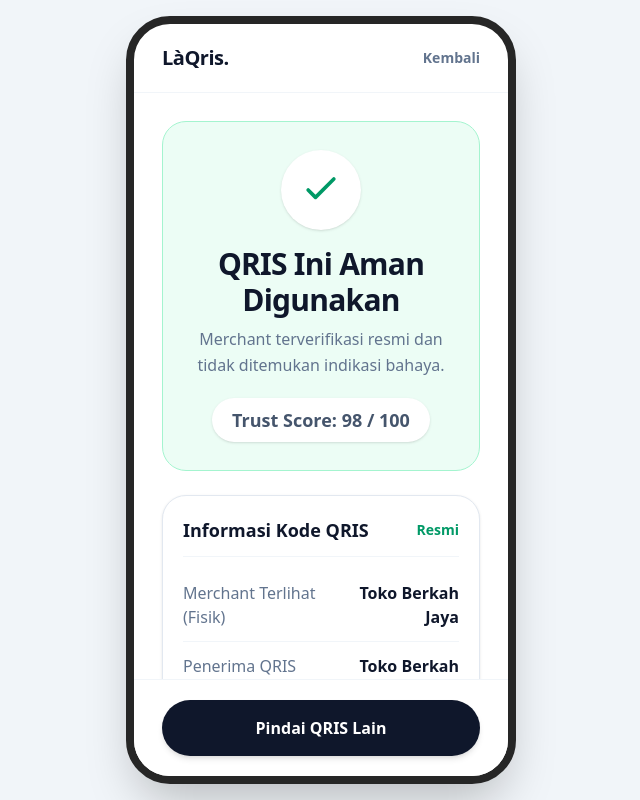
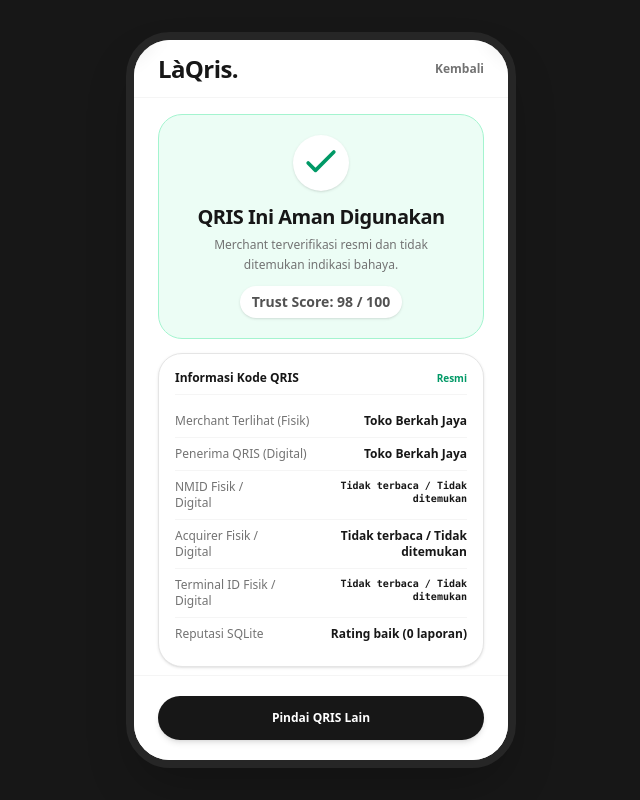
Before and after one commit to just-naumi/LaQris-Dev, a Next.js app in the folder LaQris/frontend/: page /result/aman in a window 1280 px wide. Shown: the whole page, without its empty margins (319-959 px from the left). Built offline with nearby package versions, Linux system fonts and the light colour scheme; no server answers.

Commit message:
fix: harmonize result screen with dashboard style

```diff
--- a/LaQris/frontend/src/components/qris-result-page.tsx
+++ b/LaQris/frontend/src/components/qris-result-page.tsx
@@ -79,71 +79,71 @@
   const actionHref = type === "bahaya" || type === "waspada" ? "/report" : "/dashboard";
 
   return (
-    <main className="h-dvh overflow-hidden bg-slate-100 py-0 sm:py-4 flex items-center justify-center font-sans antialiased">
-      <div className="w-full max-w-[390px] h-full sm:h-[min(844px,calc(100dvh-2rem))] bg-white sm:rounded-[44px] shadow-2xl overflow-hidden flex flex-col relative border-0 sm:border-[8px] border-neutral-800 text-slate-900">
-        <header className="px-7 py-5 border-b border-slate-100 flex items-center justify-between shrink-0">
-          <Link href="/dashboard" className="text-xl font-black tracking-tight">LàQris.</Link>
-          <Link href="/dashboard" className="text-sm font-bold text-slate-500 hover:text-slate-900">Kembali</Link>
+    <main className="h-dvh overflow-hidden bg-neutral-900 py-0 sm:py-8 flex items-center justify-center font-sans antialiased">
+      <div className="w-full max-w-[390px] h-full sm:h-[min(844px,calc(100dvh-4rem))] bg-white sm:rounded-[44px] shadow-2xl overflow-hidden flex flex-col relative border-0 sm:border-[8px] border-neutral-800 text-neutral-900">
+        <header className="navbar min-h-[58px] bg-white/90 backdrop-blur border-b border-neutral-100 px-6 flex items-center justify-between shrink-0">
+          <Link href="/dashboard" className="text-2xl font-black tracking-tight">LàQris.</Link>
+          <Link href="/dashboard" className="text-xs font-bold text-neutral-500 hover:text-neutral-900">Kembali</Link>
         </header>
 
-        <div className="flex-1 overflow-y-auto px-7 py-7 space-y-6">
-          <section className={`${config.soft} ${config.border} rounded-3xl border p-7 text-center`}>
-            <div className={`mx-auto mb-4 flex h-20 w-20 items-center justify-center rounded-full bg-white shadow-sm ${config.accent}`}>
+        <div className="flex-1 overflow-y-auto px-6 py-4 space-y-3.5">
+          <section className={`${config.soft} ${config.border} rounded-3xl border p-5 text-center`}>
+            <div className={`mx-auto mb-3 flex h-14 w-14 items-center justify-center rounded-full bg-white shadow-sm ${config.accent}`}>
               {type === "aman" ? (
                 <svg className="h-11 w-11" fill="none" viewBox="0 0 24 24" stroke="currentColor" strokeWidth={2}><path strokeLinecap="round" strokeLinejoin="round" d="m5 12 4 4L19 6" /></svg>
               ) : (
                 <svg className="h-11 w-11" fill="none" viewBox="0 0 24 24" stroke="currentColor" strokeWidth={2}><path strokeLinecap="round" strokeLinejoin="round" d="M12 9v3.75m9-.75a9 9 0 1 1-18 0 9 9 0 0 1 18 0ZM12 16.5h.008v.008H12V16.5Z" /></svg>
               )}
             </div>
-            <h1 className="text-3xl font-black tracking-tight">{config.title}</h1>
-            <p className="mx-auto mt-2 max-w-[430px] text-base font-medium leading-relaxed text-slate-500">{config.subtitle}</p>
-            <div className="mt-5 inline-flex rounded-full bg-white px-5 py-2 text-lg font-black text-slate-600 shadow-sm">
+            <h1 className="text-xl font-black tracking-tight">{config.title}</h1>
+            <p className="mx-auto mt-1 max-w-[260px] text-xs font-medium leading-relaxed text-neutral-500">{config.subtitle}</p>
+            <div className="mt-3 inline-flex rounded-full bg-white px-3 py-1.5 text-sm font-black text-neutral-600 shadow-sm">
               Trust Score: {trustScore} / 100
             </div>
           </section>
 
           {scanData?.explanation && (
-            <div className={`${config.soft} ${config.border} rounded-2xl border px-5 py-4 text-base font-medium leading-relaxed ${config.accent}`}>
+            <div className={`${config.soft} ${config.border} rounded-2xl border px-3 py-3 text-xs font-medium leading-relaxed ${config.accent}`}>
               {explanation}
             </div>
           )}
 
           {visualizationUrl && (
-            <section className="overflow-hidden rounded-3xl border border-slate-200 bg-slate-50">
-              <img src={visualizationUrl} alt="Visualisasi hasil deteksi QRIS" className="mx-auto max-h-[390px] w-auto max-w-full object-contain" />
+            <section className="overflow-hidden rounded-3xl border border-neutral-200 bg-neutral-50">
+              <img src={visualizationUrl} alt="Visualisasi hasil deteksi QRIS" className="mx-auto max-h-[250px] w-auto max-w-full object-contain" />
             </section>
           )}
 
-          <section className="rounded-3xl border border-slate-200 bg-white p-5 shadow-sm">
-            <div className="mb-3 flex items-center justify-between border-b border-slate-100 pb-3">
-              <h2 className="text-lg font-black">Informasi Kode QRIS</h2>
-              <span className={`text-sm font-bold ${config.accent}`}>{type === "aman" ? "Resmi" : "Perlu Perhatian"}</span>
+          <section className="rounded-3xl border border-neutral-200 bg-white p-4 shadow-sm">
+            <div className="mb-2.5 flex items-center justify-between border-b border-neutral-100 pb-2">
+              <h2 className="text-xs font-black">Informasi Kode QRIS</h2>
+              <span className={`text-[10px] font-bold ${config.accent}`}>{type === "aman" ? "Resmi" : "Perlu Perhatian"}</span>
             </div>
-            <div className="divide-y divide-slate-100 text-base">
-              <div className="flex items-start justify-between gap-5 py-3"><span className="text-slate-500">Merchant Terlihat (Fisik)</span><strong className="text-right">{physicalMerchant}</strong></div>
-              <div className="flex items-start justify-between gap-5 py-3"><span className="text-slate-500">Penerima QRIS (Digital)</span><strong className={`text-right ${digitalMerchant === "Tidak ditemukan" ? "text-blue-600" : ""}`}>{digitalMerchant}</strong></div>
-              <div className="flex items-start justify-between gap-5 py-3"><span className="text-slate-500">NMID Fisik / Digital</span><strong className="text-right font-mono text-sm">{physicalNmid} / {digitalNmid}</strong></div>
-              <div className="flex items-start justify-between gap-5 py-3"><span className="text-slate-500">Acquirer Fisik / Digital</span><strong className="text-right">{physicalAcquirer} / {digitalAcquirer}</strong></div>
-              <div className="flex items-start justify-between gap-5 py-3"><span className="text-slate-500">Terminal ID Fisik / Digital</span><strong className="text-right font-mono text-sm">{physicalTid} / {digitalTid}</strong></div>
-              <div className="flex items-start justify-between gap-5 py-3"><span className="text-slate-500">Reputasi SQLite</span><strong className="text-right">{type === "bahaya" ? "Berisiko" : "Rating baik"} ({reportCount} laporan)</strong></div>
+            <div className="divide-y divide-neutral-100 text-xs">
+              <div className="flex items-start justify-between gap-3 py-2"><span className="text-neutral-500">Merchant Terlihat (Fisik)</span><strong className="text-right">{physicalMerchant}</strong></div>
+              <div className="flex items-start justify-between gap-3 py-2"><span className="text-neutral-500">Penerima QRIS (Digital)</span><strong className={`text-right ${digitalMerchant === "Tidak ditemukan" ? "text-blue-600" : ""}`}>{digitalMerchant}</strong></div>
+              <div className="flex items-start justify-between gap-3 py-2"><span className="text-neutral-500">NMID Fisik / Digital</span><strong className="text-right font-mono text-[10px]">{physicalNmid} / {digitalNmid}</strong></div>
+              <div className="flex items-start justify-between gap-3 py-2"><span className="text-neutral-500">Acquirer Fisik / Digital</span><strong className="text-right">{physicalAcquirer} / {digitalAcquirer}</strong></div>
+              <div className="flex items-start justify-between gap-3 py-2"><span className="text-neutral-500">Terminal ID Fisik / Digital</span><strong className="text-right font-mono text-[10px]">{physicalTid} / {digitalTid}</strong></div>
+              <div className="flex items-start justify-between gap-3 py-2"><span className="text-neutral-500">Reputasi SQLite</span><strong className="text-right">{type === "bahaya" ? "Berisiko" : "Rating baik"} ({reportCount} laporan)</strong></div>
             </div>
           </section>
 
-          <section className="rounded-3xl border border-slate-200 bg-slate-50 p-5">
-            <h2 className="mb-4 text-lg font-black">Hasil Analisis AI</h2>
+          <section className="rounded-3xl border border-neutral-200 bg-neutral-50 p-4">
+            <h2 className="mb-3 text-xs font-black">Hasil Analisis AI</h2>
             <div className="space-y-3">
-              <div className="rounded-2xl bg-white p-4"><strong className="block text-base">1. Keaslian Fisik</strong><span className="mt-1 block text-sm text-slate-500">{type === "bahaya" ? "Terdeteksi indikasi stiker QRIS palsu atau ditimpa." : "QRIS terverifikasi dan tidak ditemukan indikasi stiker timpa."}</span></div>
-              <div className="rounded-2xl bg-white p-4"><strong className="block text-base">2. Kesesuaian Data</strong><span className="mt-1 block text-sm text-slate-500">{scanData ? `${scanData.match_level} dengan skor kecocokan ${Math.round(scanData.name_similarity)}%.` : "Perbandingan data fisik dan digital tersedia setelah pemindaian."}</span></div>
-              <div className="rounded-2xl bg-white p-4"><strong className="block text-base">3. Reputasi QRIS</strong><span className="mt-1 block text-sm text-slate-500">{type === "bahaya" ? `Ditemukan ${reportCount} laporan atau indikasi yang perlu ditindaklanjuti.` : "Tidak ditemukan laporan berbahaya pada pemeriksaan ini."}</span></div>
+              <div className="rounded-2xl bg-white p-3"><strong className="block text-xs">1. Keaslian Fisik</strong><span className="mt-1 block text-[11px] text-neutral-500">{type === "bahaya" ? "Terdeteksi indikasi stiker QRIS palsu atau ditimpa." : "QRIS terverifikasi dan tidak ditemukan indikasi stiker timpa."}</span></div>
+              <div className="rounded-2xl bg-white p-3"><strong className="block text-xs">2. Kesesuaian Data</strong><span className="mt-1 block text-[11px] text-neutral-500">{scanData ? `${scanData.match_level} dengan skor kecocokan ${Math.round(scanData.name_similarity)}%.` : "Perbandingan data fisik dan digital tersedia setelah pemindaian."}</span></div>
+              <div className="rounded-2xl bg-white p-3"><strong className="block text-xs">3. Reputasi QRIS</strong><span className="mt-1 block text-[11px] text-neutral-500">{type === "bahaya" ? `Ditemukan ${reportCount} laporan atau indikasi yang perlu ditindaklanjuti.` : "Tidak ditemukan laporan berbahaya pada pemeriksaan ini."}</span></div>
             </div>
           </section>
         </div>
 
-        <footer className="shrink-0 border-t border-slate-100 bg-white px-7 py-5">
-          <Link href={actionHref} className={`flex w-full items-center justify-center rounded-full py-4 text-base font-black text-white shadow-md transition-transform active:scale-[0.98] ${type === "aman" ? "bg-slate-900 hover:bg-slate-800" : type === "waspada" ? "bg-amber-500 hover:bg-amber-600" : "bg-rose-600 hover:bg-rose-700"}`}>
+        <footer className="shrink-0 border-t border-neutral-100 bg-white px-6 py-5">
+          <Link href={actionHref} className={`flex w-full items-center justify-center rounded-full py-3.5 text-xs font-black text-white shadow-md transition-transform active:scale-[0.98] ${type === "aman" ? "bg-neutral-900 hover:bg-neutral-800" : type === "waspada" ? "bg-amber-500 hover:bg-amber-600" : "bg-rose-600 hover:bg-rose-700"}`}>
             {config.action}
           </Link>
-          {type !== "aman" && <Link href="/dashboard" className="mt-3 block text-center text-sm font-bold text-slate-500 hover:text-slate-900">Scan Stiker Lain</Link>}
+          {type !== "aman" && <Link href="/dashboard" className="mt-3 block text-center text-[11px] font-bold text-neutral-500 hover:text-neutral-900">Scan Stiker Lain</Link>}
         </footer>
       </div>
     </main>
```
